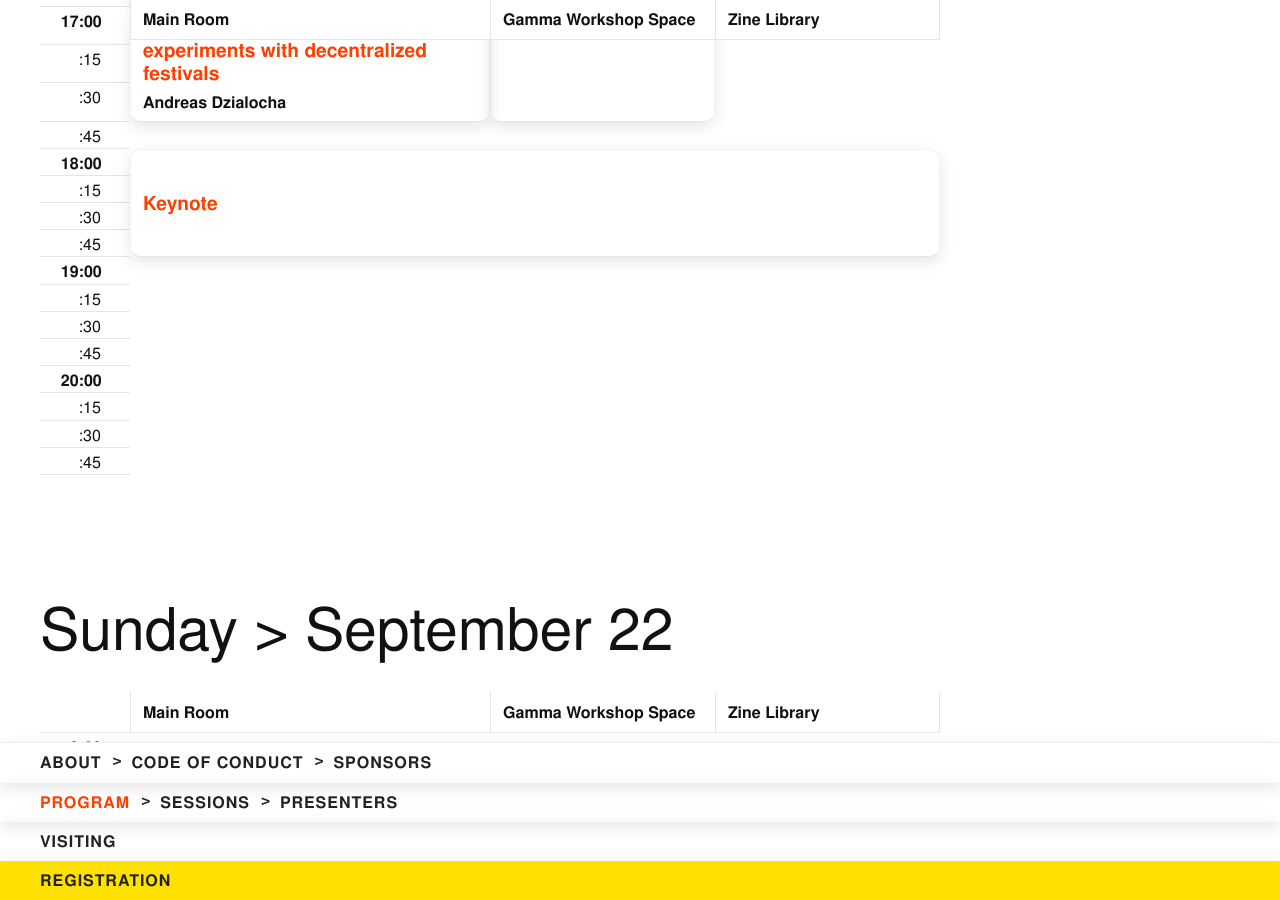
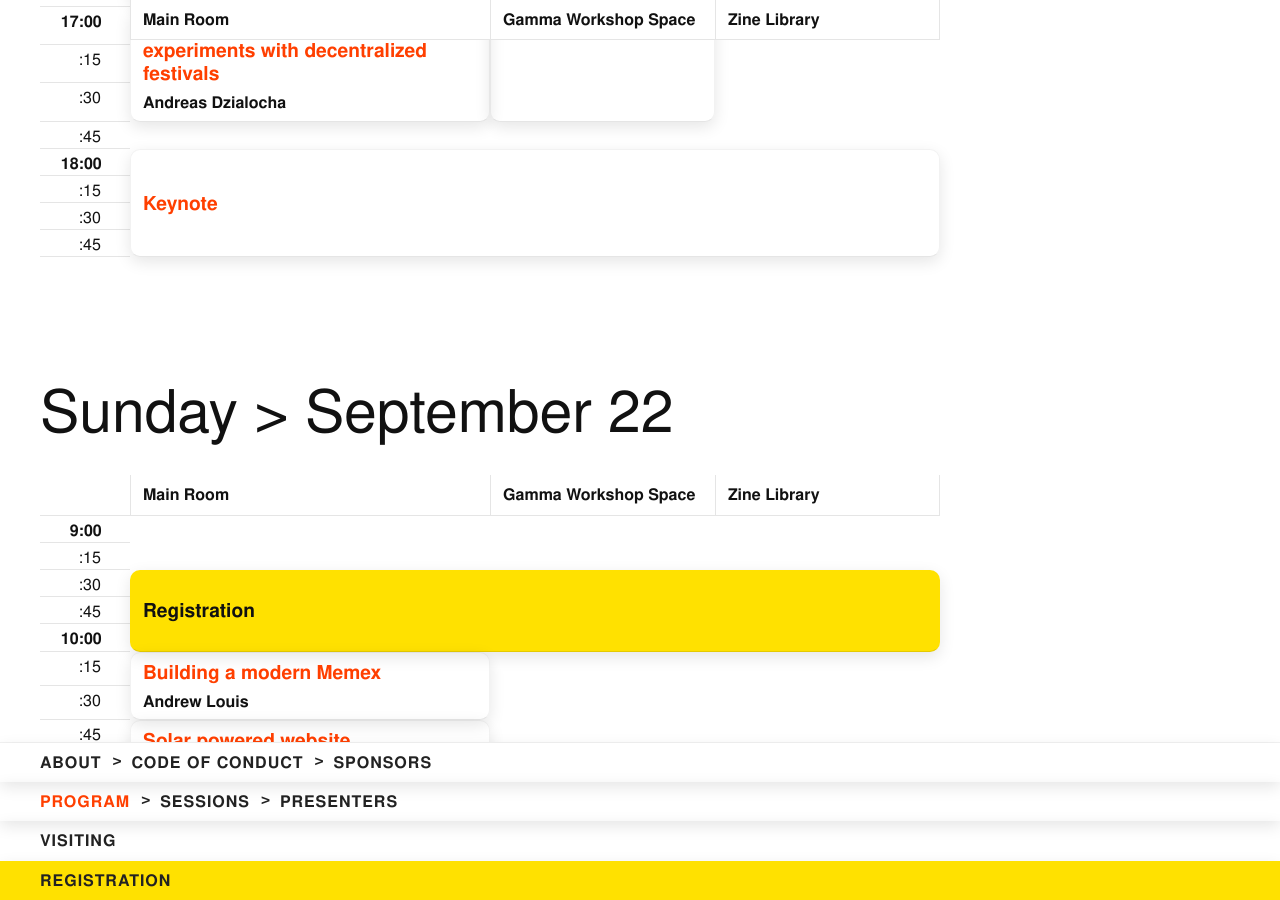
Before and after one commit to ournetworks/ournetworks.ca, a Jekyll site: the page built from program.md, in a window 1280 px wide and 900 px high, scrolled down 2842 px. Built offline with Jekyll 4.4.1, drawn with Linux system fonts in a browser that asks for light colours.

Commit message:
trim table

```diff
--- a/program.md
+++ b/program.md
@@ -365,38 +365,6 @@ titleDisplay: "Program"
   <td></td>
   <td>:45</td>
 </tr>
-<tr>
-  <td>19</td>
-  <td>:00</td>
-</tr>
-<tr>
-  <td></td>
-  <td>:15</td>
-</tr>
-<tr>
-  <td></td>
-  <td>:30</td>
-</tr>
-<tr>
-  <td></td>
-  <td>:45</td>
-</tr>
-<tr>
-  <td>20</td>
-  <td>:00</td>
-</tr>
-<tr>
-  <td></td>
-  <td>:15</td>
-</tr>
-<tr>
-  <td></td>
-  <td>:30</td>
-</tr>
-<tr>
-  <td></td>
-  <td>:45</td>
-</tr>
 </tbody>
 </table>
 
```
